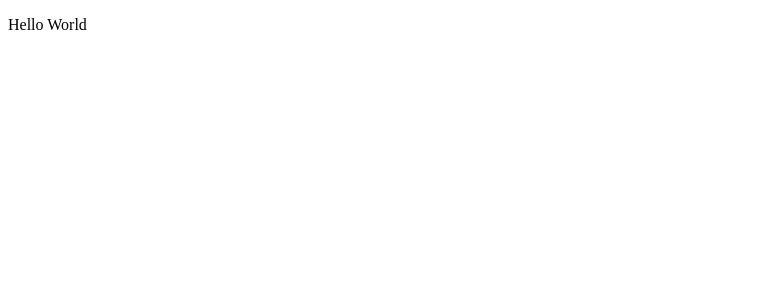
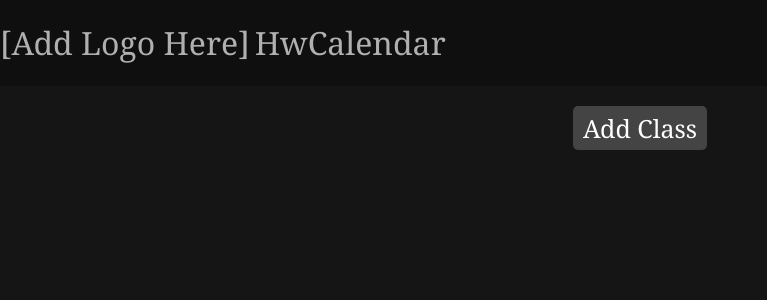
Before and after one commit to B-cabrera/hwcalendar-mern, a React (Vite) app: page / in a window 1280 px wide. Shown: the top 300 px of the page, without its empty margins (0-767 px from the left). Built offline with nearby package versions, Linux system fonts and the light colour scheme.

Commit message:
setup basic page layout, added button to add and enter class name.

```diff
--- a/src/App.css
+++ b/src/App.css
@@ -0,0 +1,48 @@
+#App {
+    display: flex;
+    flex-direction: column;
+}
+
+#navbar {
+    display: flex;
+    align-items: center;
+    background-color: #0a0a0a74;
+    width: 100%;
+    top: 0;
+}
+
+#navbar h1 {
+    color:rgb(176, 176, 176);
+    font-weight: 300;
+}
+
+#logo {
+    padding-right: 5px;
+}
+
+#content {
+    display: flex;
+    flex-direction: column;
+    align-items: center;
+    color: #fff;
+}
+
+#content label {
+    padding-right: 10px;
+    font-size: 20px;
+}
+
+#rest {
+    height: 100vh;
+    display: flex;
+    flex-direction: column;
+    justify-content: center;
+}
+
+#top {
+    padding-top: 20px;
+}
+
+#submitbtn {
+    margin-left: 10px;
+}
--- a/src/App.tsx
+++ b/src/App.tsx
@@ -1,9 +1,52 @@
+import { ChangeEvent, useState } from 'react'
 import './App.css'
+import NavBar from './components/NavBar';
+
+
 
 function App() {
+  const [isAdding, setIsAdding] = useState(false);
+  const [className, setClassName] = useState('');
+
+  function changeAdd() {
+    if (!isAdding) setIsAdding(true);
+  }
+
 
   return (
-    <p>Hello World</p>
+    <div className='App'>
+      <NavBar />
+      <div id='content'>
+        <div id="top">
+          {!isAdding &&
+          <button
+            id='classbtn'
+            onClick={changeAdd}>
+            Add Class
+          </button>}
+        </div>
+        <div id='rest'>
+          <div id='middle'>
+            {className}
+          </div>
+
+          <div id="bottom">
+            {isAdding &&
+              <form>
+                <label htmlFor="classinput">Enter the Class Name</label>
+                <input
+                  id="classinput"
+                  onChange={(event: ChangeEvent<HTMLInputElement>) => {
+                    event.preventDefault();
+                    setClassName(event.target.value)
+                  }} />
+                <button id="submitbtn">Enter</button>
+              </form>
+            }
+          </div>
+        </div>
+      </div>
+    </div>
   )
 }
 
--- /dev/null
+++ b/src/components/NavBar.tsx
@@ -0,0 +1,14 @@
+
+
+export default function NavBar() {
+    return (
+        <div id="navbar">
+            <div>
+                <h1 id="logo">[Add Logo Here]</h1>
+            </div>
+            <div>
+                <h1>HwCalendar</h1>
+            </div>
+        </div>
+    );
+}
--- a/src/index.css
+++ b/src/index.css
@@ -0,0 +1,28 @@
+body {
+    background-color: #0a0a0af3;
+    margin: 0;
+    overflow: hidden;
+    font-family: Georgia;
+    height: 100%;
+}
+
+button {
+    font-family: Georgia;
+    font-size: 25px;
+    background-color:#474747f3;
+    border: none;
+    border-radius: 5px;
+    color: white;
+    padding: 5px 10px 5px 10px;
+}
+
+button:hover {
+    background-color: #2b2b2bf3;
+}
+
+input {
+    font-size: 20px;
+    padding-top: 5px;
+    padding-bottom: 5px;
+    font-family: Georgia;
+}
```
